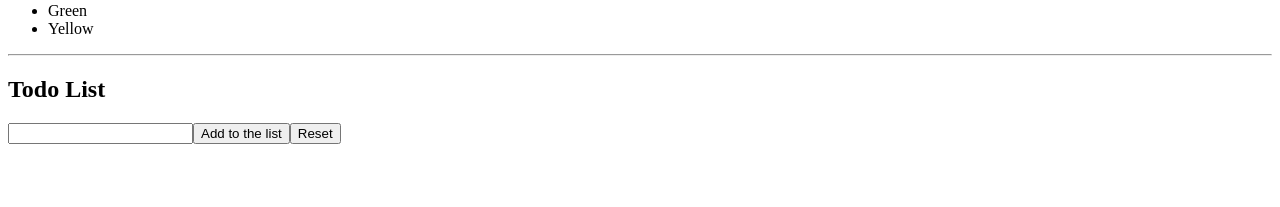
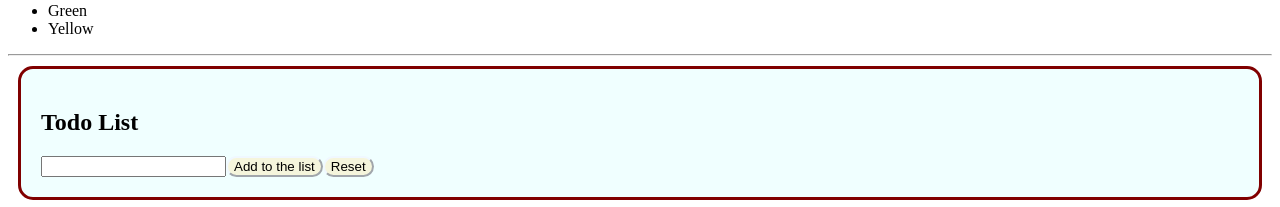
Before and after one commit to MartinGergov/React, a React (Vite) app: page / in a window 1280 px wide. Shown: the part 1184-1391 px from the top of the page. Before the commit the page ends 1336 px from the top, so only its background shows below. Built offline with nearby package versions, Linux system fonts and the light colour scheme.

Commit message:
Ejercicio 32

```diff
--- a/src/App.jsx
+++ b/src/App.jsx
@@ -8,7 +8,7 @@ import { InteractiveWelcome } from "./InteractiveWelcome";
 import { Login } from "./Login";
 import { Message } from "./Message";
 import { MouseClicker } from "./MouseClicker";
-import { TodoList } from "./TodoList";
+import { TodoList } from "./TodoList/TodoList";
 import { UncontrolledLogin } from "./UncontrolledLogin";
 import { Welcome } from "./Welcome";
 
--- a/src/TodoList.jsx
+++ b/src/TodoList/TodoList.jsx
@@ -1,4 +1,5 @@
 import { useState } from "react";
+import classes from "./TodoList.module.scss";
 
 export function TodoList() {
   const [todos, setTodos] = useState([]);
@@ -22,13 +23,15 @@ export function TodoList() {
   }
 
   return (
-    <div>
+    <div className={classes.list}>
       <h2>Todo List</h2>
       <ul>
         {todos.map((todo, index) => (
           <li key={index}>
             {todo}
-            <button onClick={handleRemove}>Remove</button>
+            <button className={classes.remove} onClick={handleRemove}>
+              Remove
+            </button>
           </li>
         ))}
       </ul>
@@ -36,8 +39,12 @@ export function TodoList() {
         value={newTodo}
         onChange={(event) => setNewTodo(event.target.value)}
       />
-      <button onClick={handleAddTodo}>Add to the list</button>
-      <button onClick={handleReset}>Reset</button>
+      <button className={classes.button} onClick={handleAddTodo}>
+        Add to the list
+      </button>
+      <button className={classes.button} onClick={handleReset}>
+        Reset
+      </button>
     </div>
   );
 }
--- /dev/null
+++ b/src/TodoList/TodoList.module.scss
@@ -0,0 +1,24 @@
+.list {
+  padding: 20px;
+  margin: 10px;
+
+  background-color: azure;
+  border: 3px solid maroon;
+
+  border-radius: 15px;
+}
+
+.button {
+  background-color: beige;
+
+  border-color: aliceblue;
+  border-radius: 15px;
+}
+
+.remove {
+  background-color: red;
+  color: white;
+
+  border-color: darkred;
+  border-radius: 15px;
+}
```
